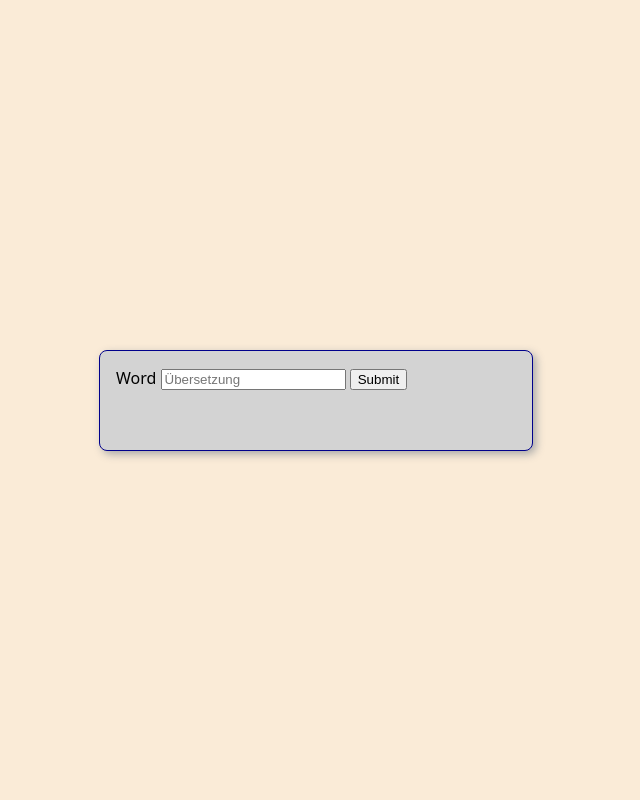
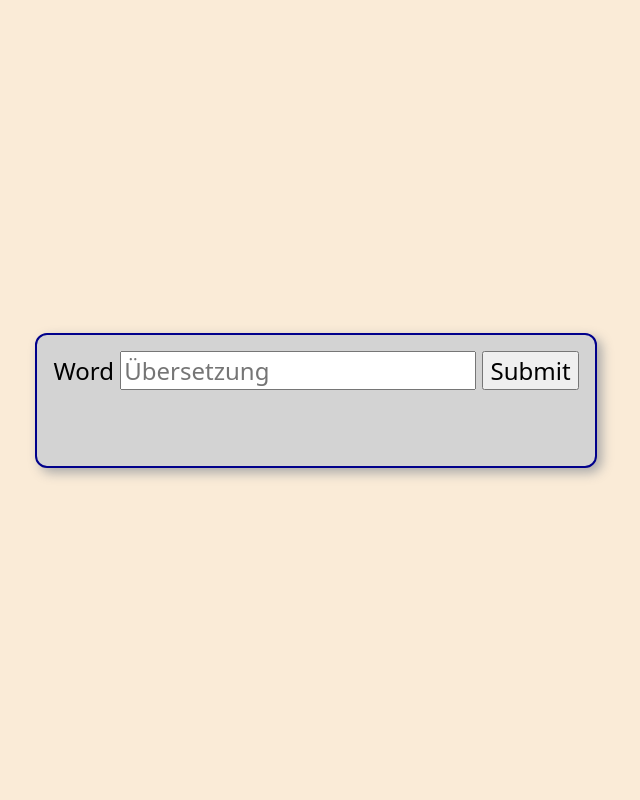
Before and after one commit to tkilla77/ksr_talit_vocabulary, a Flask app: template src/templates/learn.html in a window 1280 px wide. Shown: the whole page, without its empty margins (324-964 px from the left). Run offline with Flask 3, Linux system fonts and the light colour scheme; the template is opened without the code that fills it, so the values that code supplies are empty; parts of the project's set-up code (start-up, migrations or seed data) failed here and were passed over.

Commit message:
better formatting

```diff
--- a/src/static/learn.css
+++ b/src/static/learn.css
@@ -8,6 +8,11 @@
     display: grid;
     justify-content: space-evenly;
     align-content: space-evenly;
+    font-size: x-large;
+}
+
+input {
+    font: inherit;
 }
 
 form.words {
@@ -19,6 +24,12 @@
     border: 0.1em darkblue solid;
 }
 
-span.verdict {
+
+.verdict {
     display: block;
+    font-size: smaller;
 }
+
+.correction {
+    font-size: small;
+}
--- a/src/static/learn.js
+++ b/src/static/learn.js
@@ -7,6 +7,7 @@
     let word1 = word1span.textContent
     let word2 = word2input.value
 
+    if (word2) {
         let resp = await fetch(`submit/${word1}/${word2}`)
         if (resp.ok) {
             let json = await resp.json()
@@ -16,20 +17,24 @@
             } else {
                 form.querySelector(".correction").textContent = `The correct translation for '${word1} 'is '${json.pair.word2}'`
             }
+            nextWord(form)
+        } else {
+            console.log(resp)
         }
-
-    nextWord(form)
+    }
 }
 
 async function nextWord(form) {
     let word1span = form.querySelector(".word1")
     let word2input = form.querySelector(".word2")
 
-    resp = await fetch(`word`)
+    let resp = await fetch(`word`)
     if (resp.ok) {
         let json = await resp.json()
         word1span.textContent = json
         word2input.value = ""
+    } else {
+        console.log(resp)
     }
 }
 
```
Lines whose indentation alone changed are shown as unchanged.
